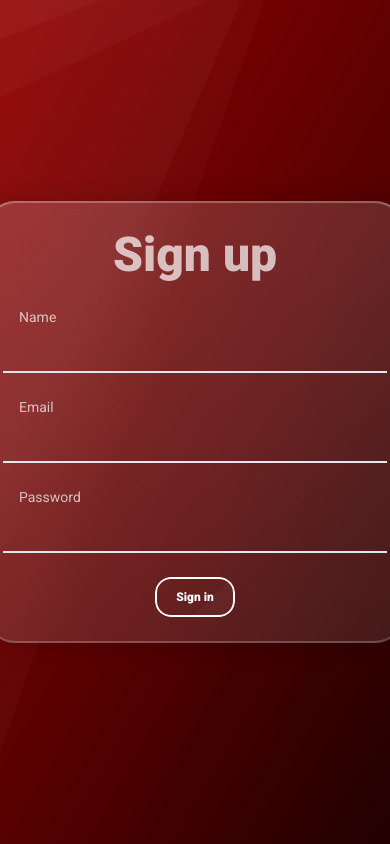
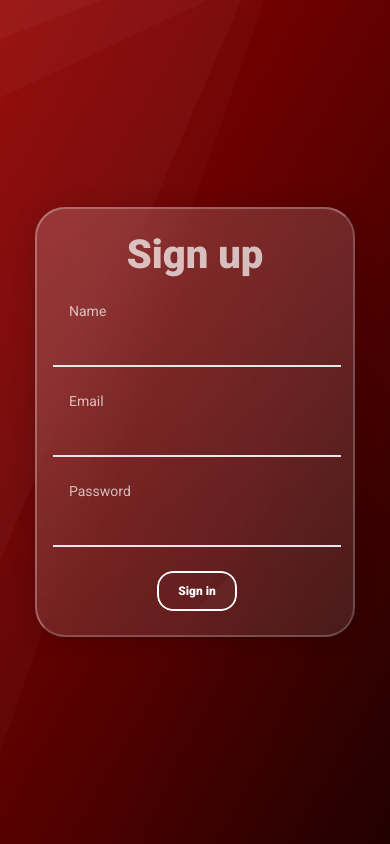
Before and after one commit to FallenCap/todo-list, a React (Vite) app: page /signup in a window 390 px wide. Built offline with nearby package versions, Linux system fonts and the light colour scheme; no server answers.

Commit message:
Signup page design fix

```diff
--- a/src/components/Signup.jsx
+++ b/src/components/Signup.jsx
@@ -63,14 +63,14 @@ const Signup = () => {
   }
   return (
     <div className="flex justify-center items-center h-screen w-screen">
-      <Card className="h-auto w-auto glassmorphism">
+      <Card className="h-auto w-80 md:w-auto glassmorphism">
         <div className="m-4">
-          <h1 className="text-[3rem] font-black text-blured-white text-center">
+          <h1 className="text-[2.5rem] md:text-[3rem] font-black text-blured-white text-center">
             Sign up
           </h1>
         </div>
         <div className="flex flex-col mx-4">
-          <form onSubmit={signupUser} className="space-y-6 w-96">
+          <form onSubmit={signupUser} className="space-y-6 w-72 md:w-96">
             <div>
               <label
                 htmlFor="name"
@@ -82,7 +82,7 @@ const Signup = () => {
                 <input
                   type="text"
                   required
-                  className="appearence-none block w-full px-4 py-2 border-b-2 outline-none bg-transparent text-white"
+                  className="appearence-none block w-72 md:w-full px-4 py-2 border-b-2 outline-none bg-transparent text-white"
                   onChange={(e) => {
                     setUser({
                       ...user,
@@ -103,7 +103,7 @@ const Signup = () => {
                 <input
                   type="email"
                   required
-                  className="appearence-none block w-full px-4 py-2 border-b-2 outline-none bg-transparent text-white"
+                  className="appearence-none block w-72 md:w-full px-4 py-2 border-b-2 outline-none bg-transparent text-white"
                   onChange={(e) => {
                     setUser({
                       ...user,
@@ -124,7 +124,7 @@ const Signup = () => {
                 <input
                   type="password"
                   required
-                  className="appearence-none block w-full px-4 py-2 border-b-2 outline-none bg-transparent text-white"
+                  className="appearence-none block w-72 md:w-full px-4 py-2 border-b-2 outline-none bg-transparent text-white"
                   onChange={(e) => {
                     setUser({
                       ...user,
```
